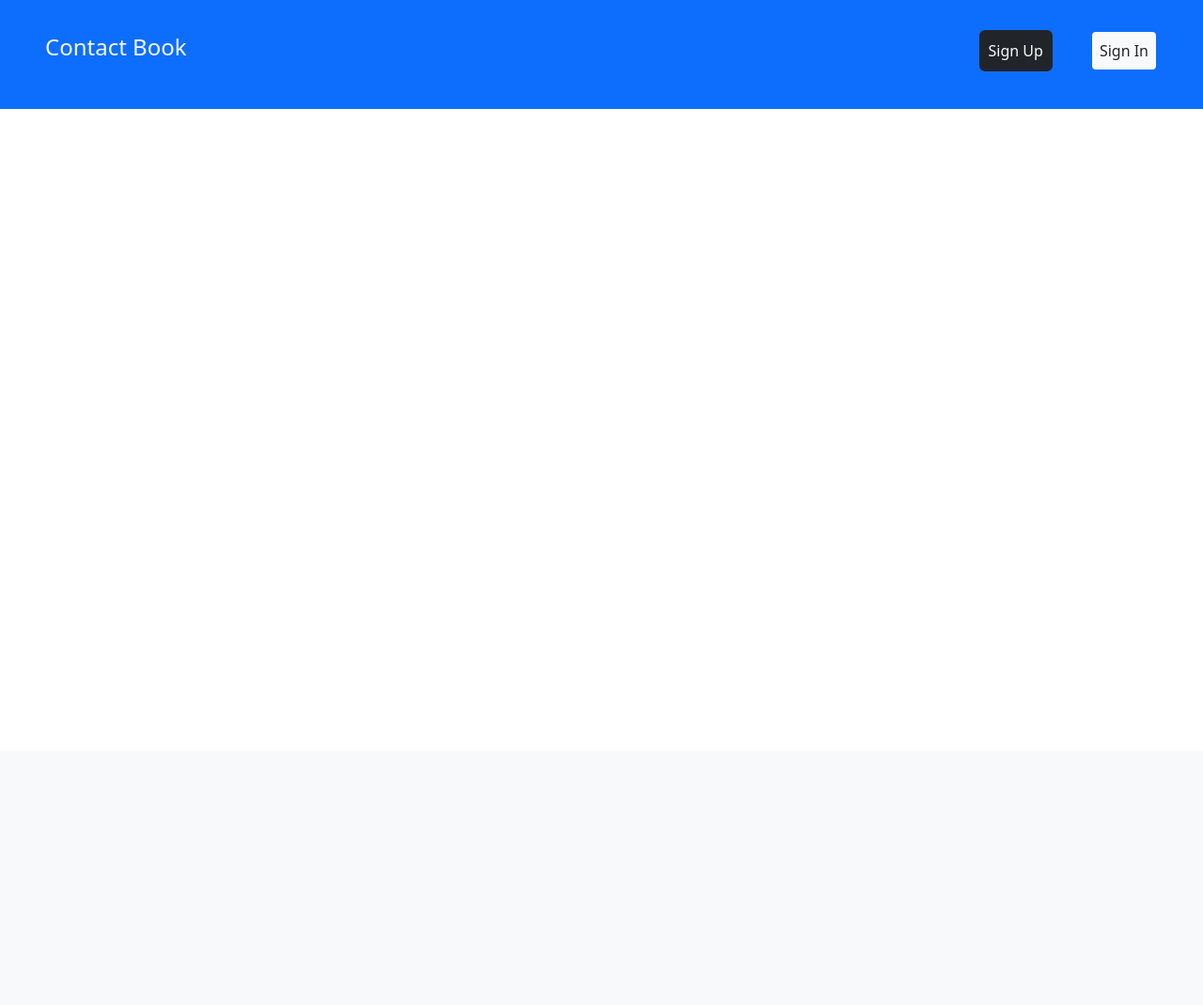
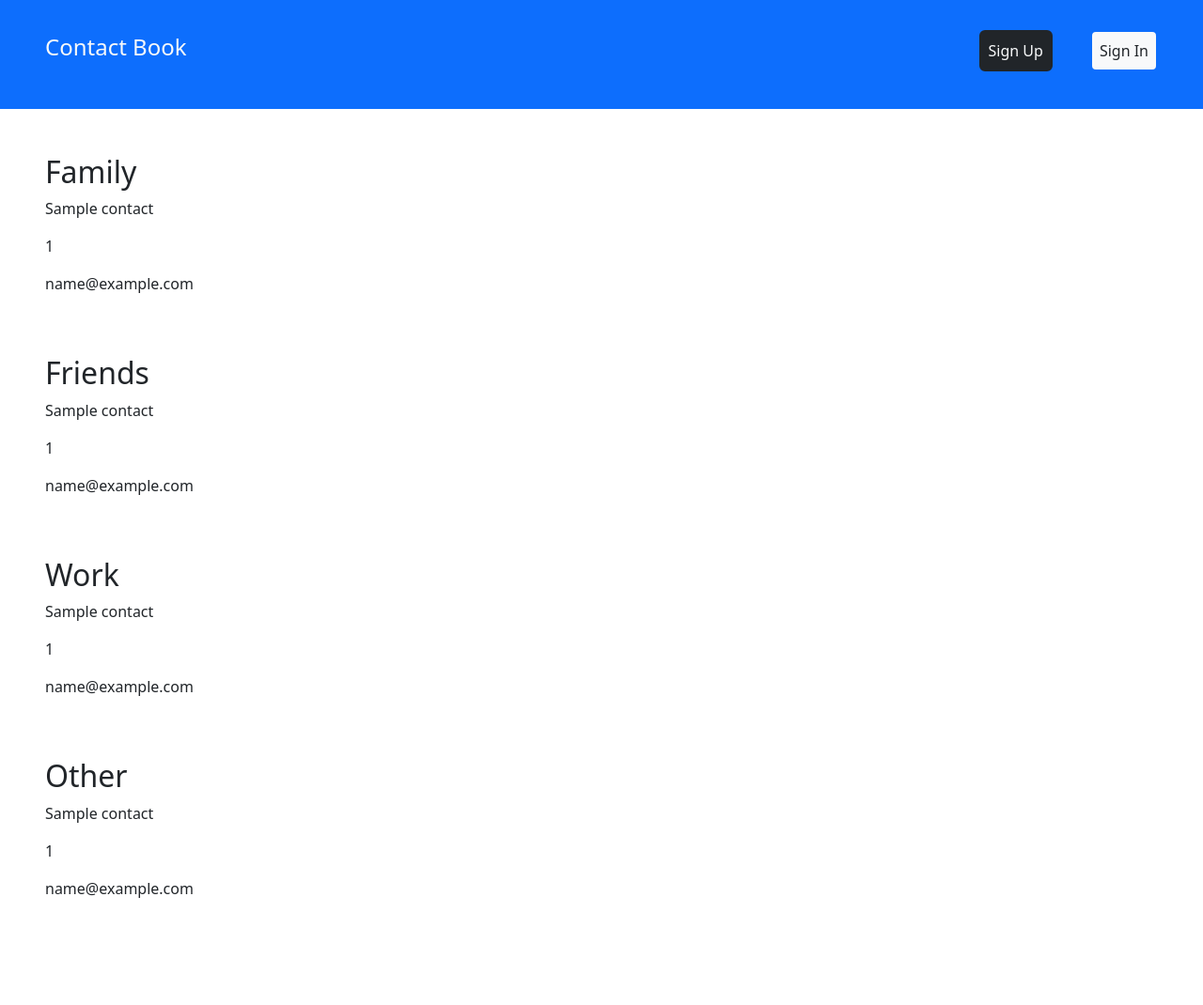
Before and after one commit to anton-mirazchiyski/ContactBook, a Django app: template templates/contacts/contacts-all.html in a window 1280 px wide. Shown: the whole page at 94% size. Before the commit the page ends 116 px from the top, so only its background shows below. Run offline with Django 5.2, Linux system fonts and the light colour scheme; the template is opened without the code that fills it: most values are stand-ins (such as "Sample title", 1, 10 or a date in 2020).

Commit message:
Template for contacts

```diff
--- a/templates/contacts/contacts-all.html
+++ b/templates/contacts/contacts-all.html
@@ -1,7 +1,45 @@
 {% extends 'base.html' %}
 
+{% block title %} Your contacts {% endblock %}
+
 {% block page_content %}
-    {% if request.user.is_authenticated %}
-        <div>{{ request.user.username }}</div>
-    {% endif %}
+
+    <div class="p-5">
+        {% if family_contacts %}
+            <h2 class="">Family</h2>
+            <div class="d-flex mb-5">
+                {% for contact in family_contacts %}
+                    {% include 'partials/contact-info.html' %}
+                {% endfor %}
+            </div>
+        {% endif %}
+
+        {% if friends_contacts %}
+            <h2 class="">Friends</h2>
+            <div class="d-flex mb-5">
+                {% for contact in friends_contacts %}
+                    {% include 'partials/contact-info.html' %}
+                {% endfor %}
+            </div>
+        {% endif %}
+
+        {% if work_contacts %}
+            <h2 class="">Work</h2>
+            <div class="d-flex mb-5">
+                {% for contact in work_contacts %}
+                    {% include 'partials/contact-info.html' %}
+                {% endfor %}
+            </div>
+        {% endif %}
+
+        {% if other_contacts %}
+            <h2 class="">Other</h2>
+            <div class="d-flex mb-5">
+                {% for contact in other_contacts %}
+                    {% include 'partials/contact-info.html' %}
+                {% endfor %}
+            </div>
+        {% endif %}
+    </div>
+
 {% endblock %}
--- /dev/null
+++ b/templates/partials/contact-info.html
@@ -0,0 +1,7 @@
+<div>
+    <p>{{ contact.name }}</p>
+    <p>{{ contact.phone_number }}</p>
+    {% if contact.email %}
+        <p>{{ contact.email }}</p>
+    {% endif %}
+</div>
```
